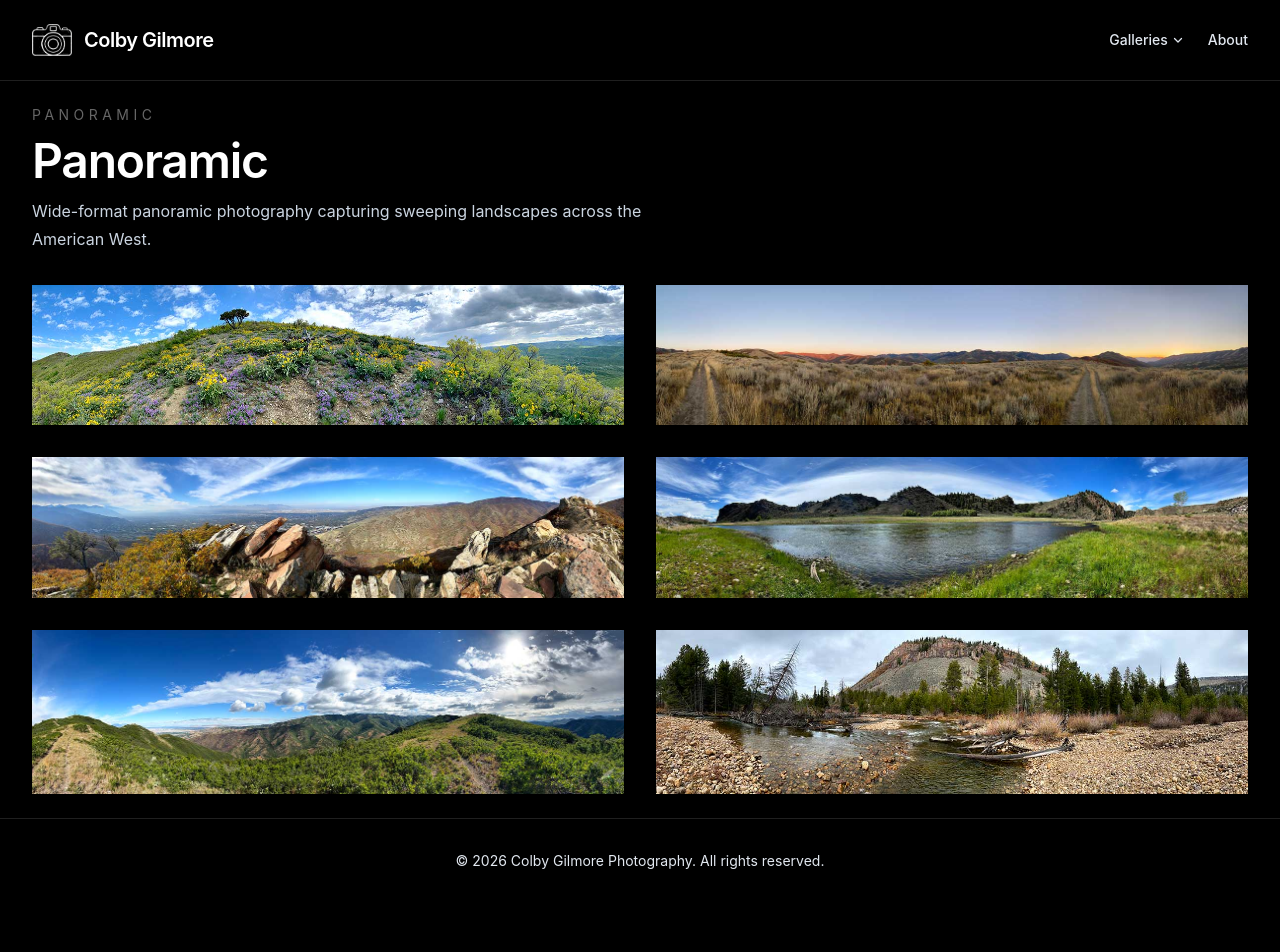
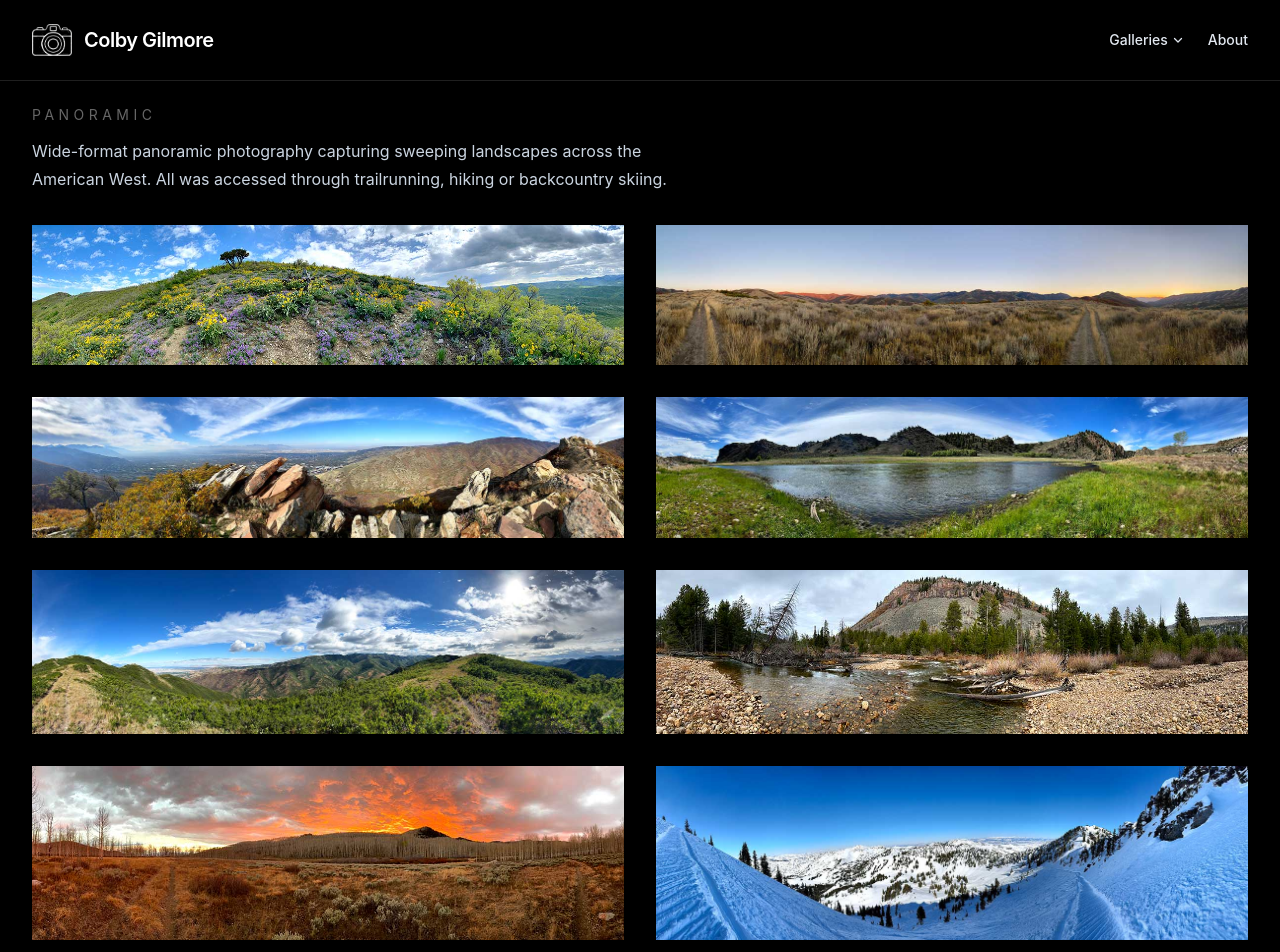
Before and after one commit to colbygilmore/photography-site, a Next.js app: page /galleries/panoramic in a window 1280 px wide. Shown: the top 952 px of the page. Before the commit the page ends 903 px from the top, so only its background shows below. Built offline with nearby package versions, Linux system fonts and the light colour scheme.

Commit message:
Add two more panoramic photos and hide gallery H1

```diff
--- a/app/galleries/panoramic/page.tsx
+++ b/app/galleries/panoramic/page.tsx
@@ -12,6 +12,8 @@ const photos: Photo[] = [
   { src: '/photos/gunnison_summer_01.jpg', alt: 'Panoramic landscape' },
   { src: '/photos/wireMountain_01.jpg', alt: 'Panoramic landscape' },
   { src: '/photos/uintas_fall_01.jpg', alt: 'Panoramic landscape' },
+  { src: '/photos/wasatchState_fall_01.jpg', alt: 'Panoramic landscape' },
+  { src: '/photos/devilsCastle_winter_01.jpg', alt: 'Panoramic landscape' },
 ];
 
 export default function PanoramicGalleryPage() {
@@ -21,9 +23,9 @@ export default function PanoramicGalleryPage() {
     <section className="space-y-8">
       <div className="space-y-3">
         <p className="text-sm uppercase tracking-[0.32em] text-[#666666]">Panoramic</p>
-        <h1 className="text-4xl font-semibold tracking-tight text-white sm:text-5xl">Panoramic</h1>
+        <h1 className="hidden text-4xl font-semibold tracking-tight text-white sm:text-5xl">Panoramic</h1>
         <p className="max-w-2xl text-base leading-7 text-slate-300">
-          Wide-format panoramic photography capturing sweeping landscapes across the American West.
+          Wide-format panoramic photography capturing sweeping landscapes across the American West. All was accessed through trailrunning, hiking or backcountry skiing.
         </p>
       </div>
 
```
Also changed, not shown: public/photos/devilsCastle_winter_01.jpg (added), public/photos/wasatchState_fall_01.jpg (added).
